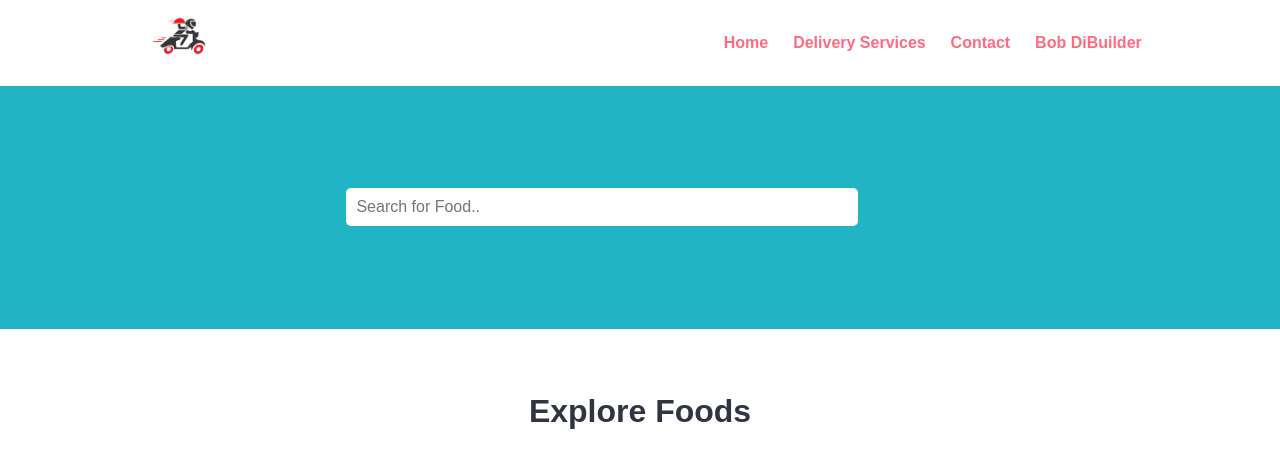
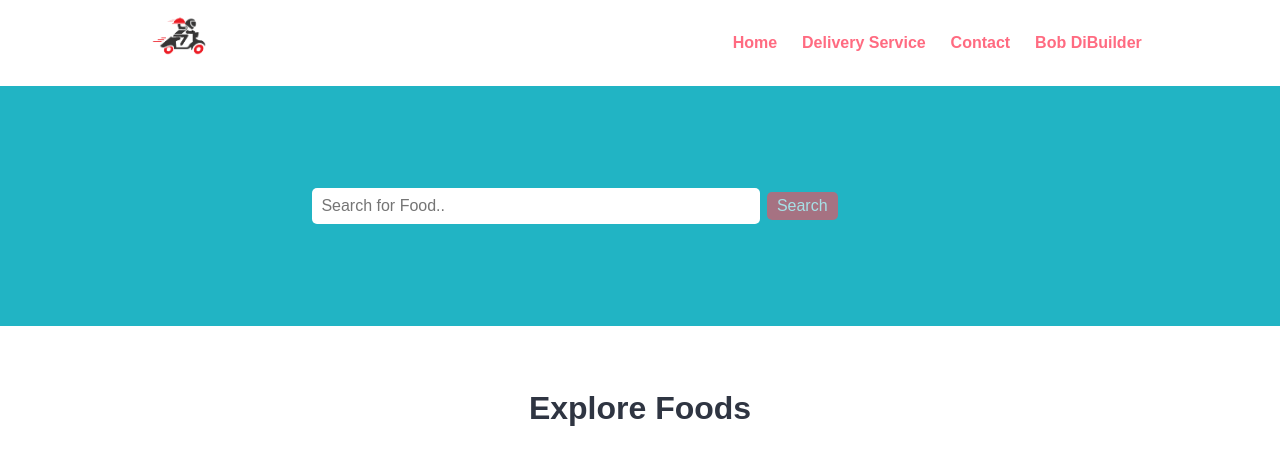
Before and after one commit to taviann/iaproject, a PHP site: page /lynks/Index.php in a window 1280 px wide. Shown: the top 464 px of the page. Run offline with PHP 8.4, Linux system fonts and the light colour scheme; a user stored in the database is signed in.

Commit message:
changes agaaaain

```diff
--- a/Index.php
+++ b/Index.php
@@ -37,7 +37,7 @@ if(!isset($_SESSION["loggedin"]) || $_SESSION["loggedin"] !== true){
                         <a href="index.php">Home</a>
                     </li>
                     <li>
-                        <a href="Delivery Services.php">Delivery Services</a>
+                        <a href="Delivery Services.php">Delivery Service</a>
                     </li>
                     <li>
                         <a href="contact.php">Contact</a>
@@ -57,11 +57,12 @@ if(!isset($_SESSION["loggedin"]) || $_SESSION["loggedin"] !== true){
 
     <section class="food-search text-center">
         <div class="container">
-
+            <div style="width:70vw">
             <form action="food-search.php" method="POST">
              <input type="search" name="search" placeholder="Search for Food.." required>
-             <input type="submit" name="submit" value="Search" class="btn btn-primary">
+             <input type="submit" name="submit" value="Search" class="button btn-primary">
             </form>
+            <div>
 
         </div>
     </section>
@@ -273,7 +274,7 @@ if(!isset($_SESSION["loggedin"]) || $_SESSION["loggedin"] !== true){
         </div>
 
         <p class="text-center">
-            <a href="Delivery Services.php">See All Delivery Services</a>
+            <a href="Delivery Services.php">See Delivery Service</a>
         </p>
     </section>
 
--- a/contact.php
+++ b/contact.php
@@ -42,7 +42,7 @@ if(!isset($_SESSION["loggedin"]) || $_SESSION["loggedin"] !== true){
                         <a href="index.php">Home</a>
                     </li>
                     <li>
-                        <a href="Delivery Services.php">Delivery Services</a>
+                        <a href="Delivery Services.php">Delivery Service</a>
                     </li>
                     <li>
                         <a href="contact.php">Contact</a>
--- a/order.php
+++ b/order.php
@@ -303,7 +303,7 @@ echo "</table>";
                     </li>
 
                     <li>
-                        <a href="Delivery Services.php">Delivery Services </a>
+                        <a href="Delivery Services.php">Delivery Service</a>
                     </li>
                     <li>
                         <a href="contact.php">Contact</a>
```
